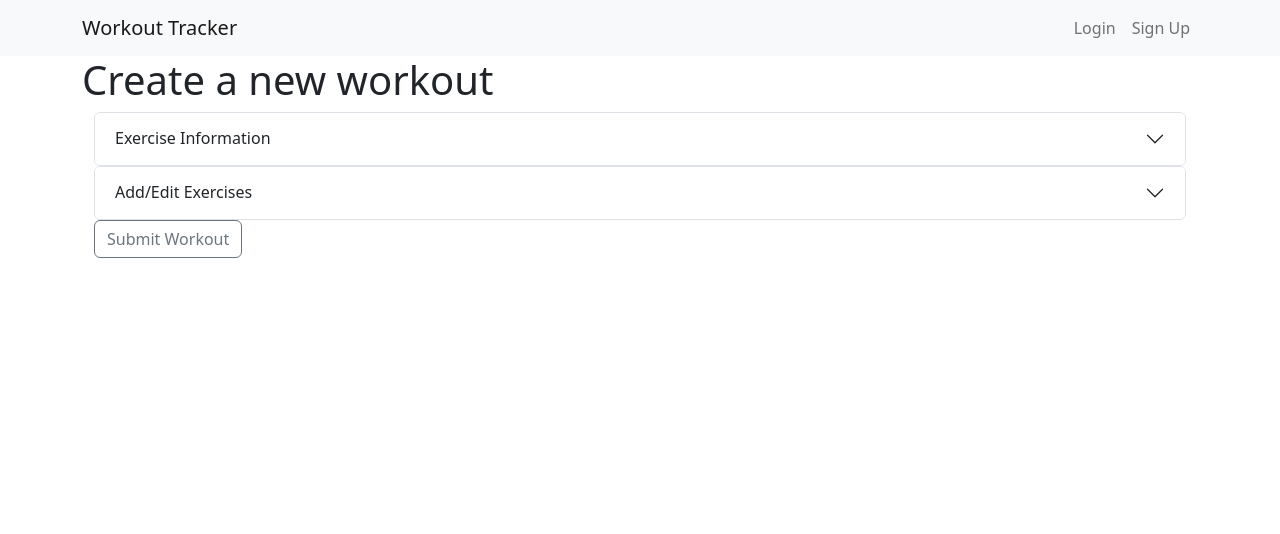
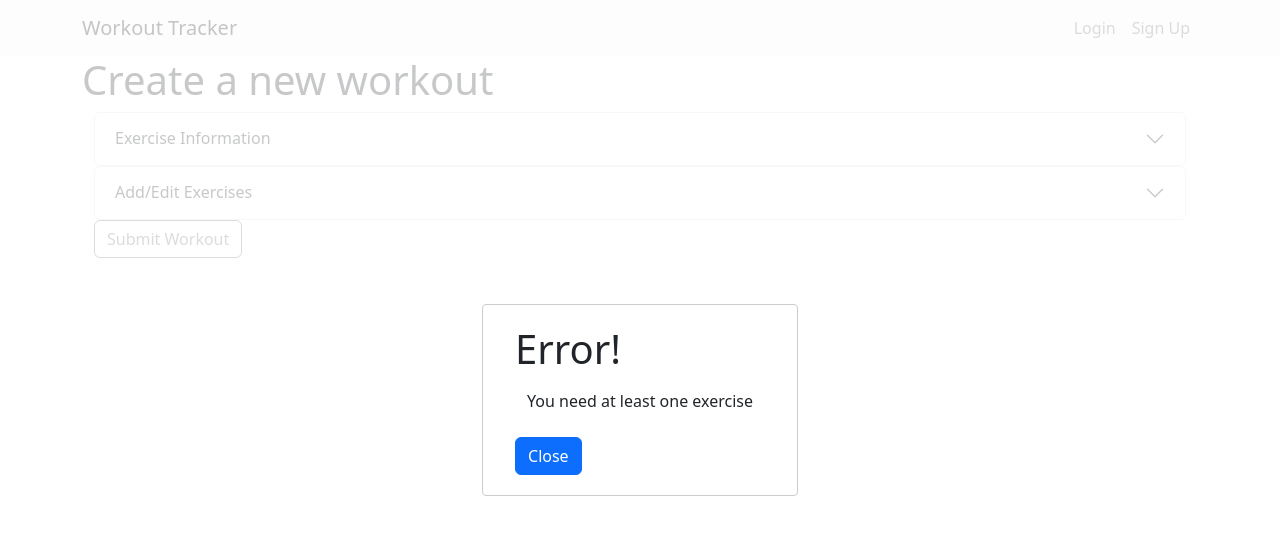
Before and after one commit to rgero/React_WorkoutTracker, a React (Create React App) app in the folder workout_tracker/: page /create in a window 1280 px wide. Both pictures are taken after a click on the button "Submit Workout". Shown: the top 534 px of the page. Built offline with nearby package versions, Linux system fonts and the light colour scheme; no server answers.

Commit message:
Adding the simple Error Modal to play around with.

```diff
--- /dev/null
+++ b/workout_tracker/src/components/ErrorModal.js
@@ -0,0 +1,42 @@
+import React, {useState} from 'react';
+import Container from 'react-bootstrap/Container';
+import Button from 'react-bootstrap/Button';
+import Modal from 'react-modal';
+
+const customStyles = {
+  content: {
+    top: '50%',
+    left: '50%',
+    right: 'auto',
+    bottom: 'auto',
+    marginRight: '-50%',
+    transform: 'translate(-50%, -50%)',
+  },
+};
+
+export const ErrorModal = ({closeFunction, errorMessage, shouldBeOpen = false, errorTitle = "Error!"}) => {
+    Modal.setAppElement("div");
+
+    const closeModal = () => {
+        shouldBeOpen = false;
+        closeFunction();
+    }
+
+    return (
+          <Modal
+            isOpen={shouldBeOpen}
+            onRequestClose={closeModal}
+            style={customStyles}
+            contentLabel={errorTitle}
+          >
+            <Container>
+                <h1 className="pb-2">{errorTitle}</h1>
+                <Container className="pb-4">
+                    {errorMessage}
+                </Container>
+                <Button onClick={closeModal}>Close</Button>
+            </Container>
+          </Modal>
+      );
+
+}
--- a/workout_tracker/src/components/workout/WorkoutForm.js
+++ b/workout_tracker/src/components/workout/WorkoutForm.js
@@ -9,8 +9,9 @@ import InputGroup from 'react-bootstrap/InputGroup';
 import { ExerciseList } from '../exercise/ExerciseList';
 import { ExerciseForm } from '../exercise/ExerciseForm';
 import DateFormatter from '../../helpers/DateFormatter';
+import {ErrorModal} from '../ErrorModal';
 
-export const WorkoutForm = ({workout = {}, errorMessage, onSubmit})=>
+export const WorkoutForm = ({workout = {}, onSubmit})=>
 {
     const [workoutDate, setWorkoutDate] = useState(workout.workoutDate ? DateFormatter(workout.workoutDate) : DateFormatter(new Date()));
     const [exerciseList, setExerciseList] = useState(workout.exerciseList ? workout.exerciseList : []);
@@ -27,6 +28,10 @@ export const WorkoutForm = ({workout = {}, errorMessage, onSubmit})=>
         setExerciseList( [...newExerciseList] );
     }
 
+    const closeModalFunction = () => {
+        setError("");
+    }
+
     const submitWorkout = (e) => {
         e.preventDefault();
         if (!workoutDate)
@@ -35,7 +40,7 @@ export const WorkoutForm = ({workout = {}, errorMessage, onSubmit})=>
         }
         if (exerciseList.length < 1)
         {
-            setError("Need at least one exercise");
+            setError("You need at least one exercise");
         }
         if (error)
         {
@@ -56,6 +61,7 @@ export const WorkoutForm = ({workout = {}, errorMessage, onSubmit})=>
 
     return (
             <Container fluid="md">
+                <ErrorModal closeFunction={closeModalFunction} errorMessage={error} shouldBeOpen={error ? true : false}/>
                 <Accordion defaultActiveKey="0">
                     <Accordion.Item>
                         <Accordion.Header>
@@ -102,6 +108,5 @@ export const WorkoutForm = ({workout = {}, errorMessage, onSubmit})=>
                         Submit Workout
                 </Button>
             </Container>
-
         )
 }
```
Lines whose indentation alone changed are shown as unchanged.
